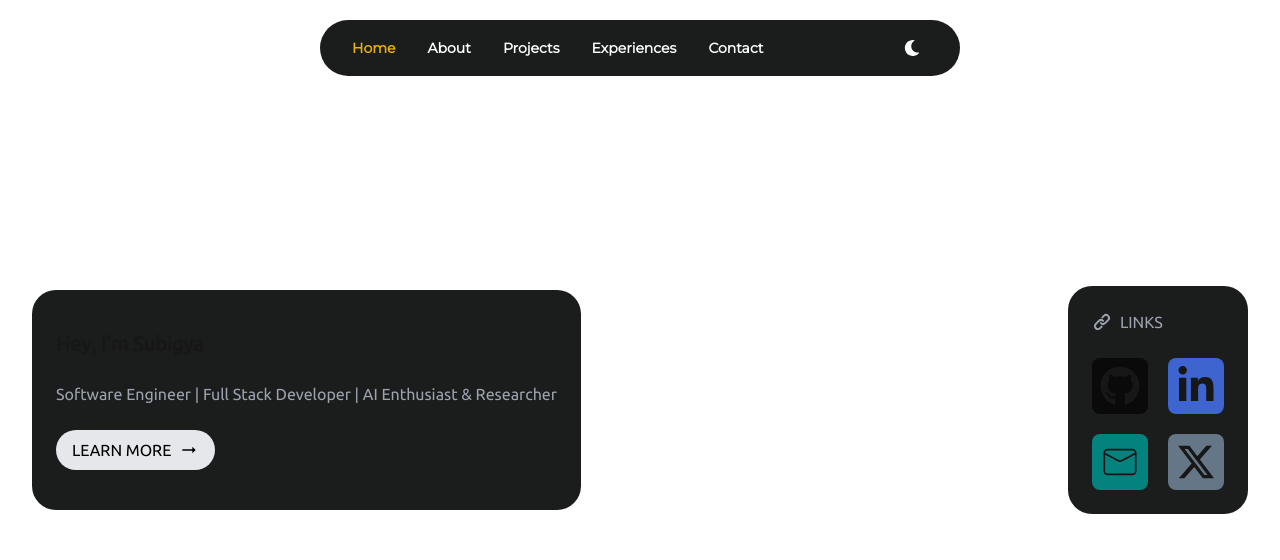
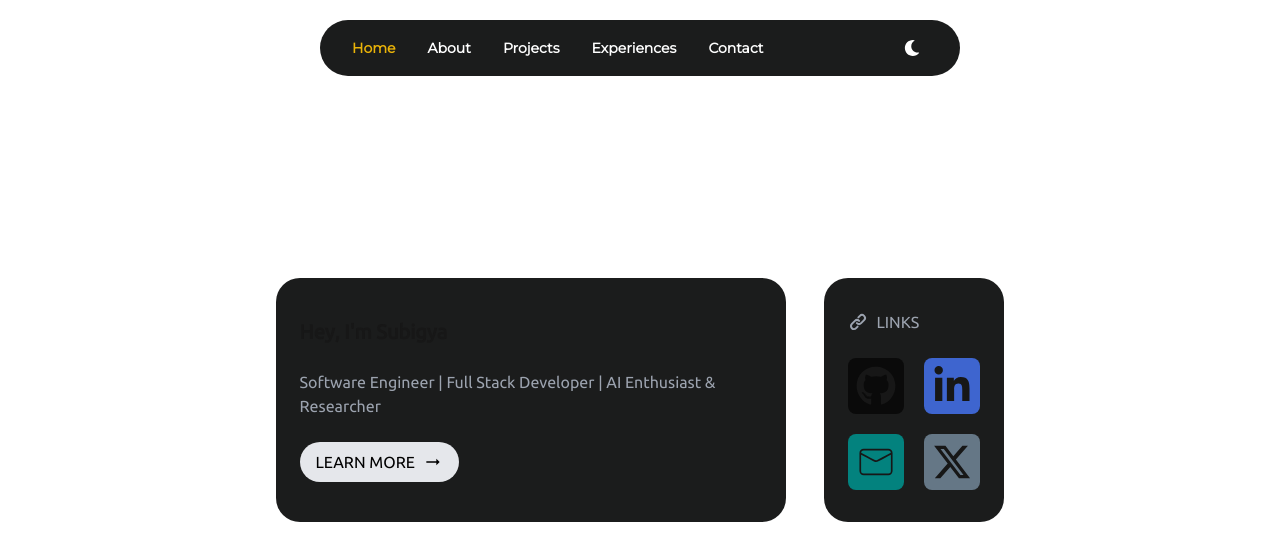
Before and after one commit to subigya-js/subigyasubedi.com.np, a Next.js app: page / in a window 1280 px wide. Shown: the top 560 px of the page. Built offline with nearby package versions, Linux system fonts and the light colour scheme.

Commit message:
fix: adjust layout and styling for Landing and LinksCard components

```diff
--- a/app/components/Landing.tsx
+++ b/app/components/Landing.tsx
@@ -25,10 +25,10 @@ const Landing: React.FC = () => {
       className={`w-full flex flex-col md:flex-row justify-center items-center ${font.className}`}
       suppressHydrationWarning
     >
-      <div className={`w-full md:w-1/2 flex justify-center md:justify-start items-center transition-all duration-1000 ease-out ${isVisible ? 'opacity-100 scale-100' : 'opacity-0 scale-50'}`}>
+      <div className={`w-[70%] flex justify-center md:justify-start items-center transition-all duration-1000 ease-out ${isVisible ? 'opacity-100 scale-100' : 'opacity-0 scale-50'}`}>
         <AboutCard />
       </div>
-      <div className={`w-full md:w-1/2 mt-8 md:mt-0 flex flex-col justify-center items-center md:items-end gap-3 transition-all duration-1000 ease-out ${isVisible ? 'opacity-100 scale-100' : 'opacity-0 scale-50'}`}>
+      <div className={`w-[30%] mt-8 md:mt-0 flex flex-col justify-center items-center md:items-end gap-3 transition-all duration-1000 ease-out ${isVisible ? 'opacity-100 scale-100' : 'opacity-0 scale-50'}`}>
         <LinksCard />
       </div>
     </div>
--- a/app/components/LinksCard.tsx
+++ b/app/components/LinksCard.tsx
@@ -3,8 +3,8 @@ import { links } from "../constants"
 
 const LinksCard = () => {
     return (
-        <div className='flex flex-col p-6 gap-6 bg-[#1b1c1c] rounded-3xl'>
-            <h1 className="flex items-center gap-2 text-gray-400"><HiLink size={20}/> LINKS</h1>
+        <div className='flex flex-col px-6 py-8 gap-6 bg-[#1b1c1c] rounded-3xl'>
+            <h1 className="flex items-center gap-2 text-gray-400"><HiLink size={20} /> LINKS</h1>
 
             <div className='grid grid-cols-2 gap-5'>
                 {
@@ -15,7 +15,7 @@ const LinksCard = () => {
                             target="_blank"
                             rel="noopener noreferrer"
                             className='hover:opacity-80 transition-colors p-2 rounded-lg'
-                            style={{ backgroundColor: link.color}}
+                            style={{ backgroundColor: link.color }}
                             title={link.name}
                         >
                             {link.icon}
--- a/app/layout.tsx
+++ b/app/layout.tsx
@@ -30,7 +30,7 @@ export default function RootLayout({
         <meta name="viewport" content="width=device-width, initial-scale=1" />
       </head>
       <body
-        className={`${geistSans.variable} ${geistMono.variable} antialiased min-h-screen flex flex-col`}
+        className={`${geistSans.variable} ${geistMono.variable} antialiased min-h-screen flex flex-col items-center justify-center`}
       >
         <div className="flex justify-center">
           <Navbar />
--- a/app/page.tsx
+++ b/app/page.tsx
@@ -1,10 +1,10 @@
+import AnimatedPage from "./components/AnimatedPage";
 import Landing from "./components/Landing";
-import AnimatedPage from "./components/AnimatedPage";
 
 export default function Home() {
   return (
     <AnimatedPage>
-      <div className="w-full min-h-[90vh] flex items-center justify-center">
+      <div className="w-full flex items-center justify-center">
         <Landing />
       </div>
     </AnimatedPage>
```
